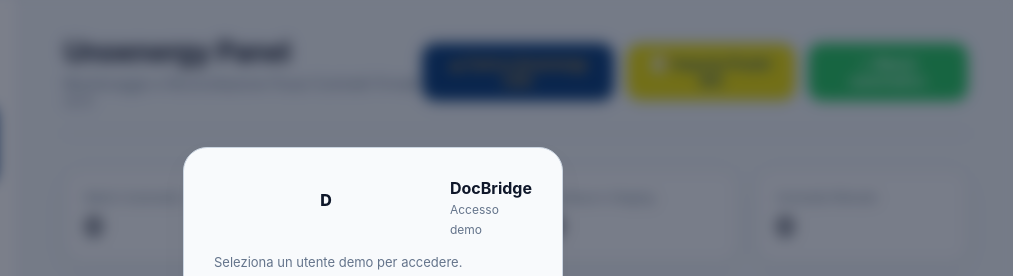
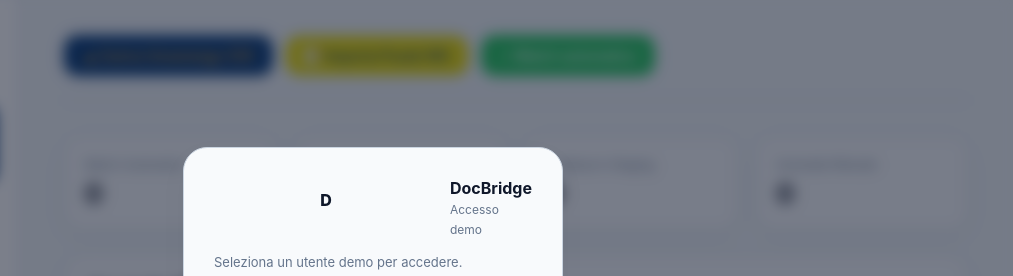
Before and after one commit to AndreaBrunoo/docbridge, a plain HTML site: page index.html in a window 1280 px wide. Shown: the top 276 px of the page, 267-1280 px from the left. Drawn offline with Linux system fonts and the light colour scheme.

Commit message:
remove scritta useless

```diff
--- a/index.html
+++ b/index.html
@@ -58,10 +58,6 @@
 
     <main class="main">
       <header class="topbar">
-        <div>
-          <h1>Unoenergy Panel</h1>
-          <p>Monitoraggio e Riconciliazione Flussi Contratti Firmati v2.5</p>
-        </div>
         <div class="top-actions">
           <button id="btnUno">☁ Carica Unoenergy CSV</button>
           <input id="csvInput" type="file" accept=".csv,text/csv" hidden />
```
